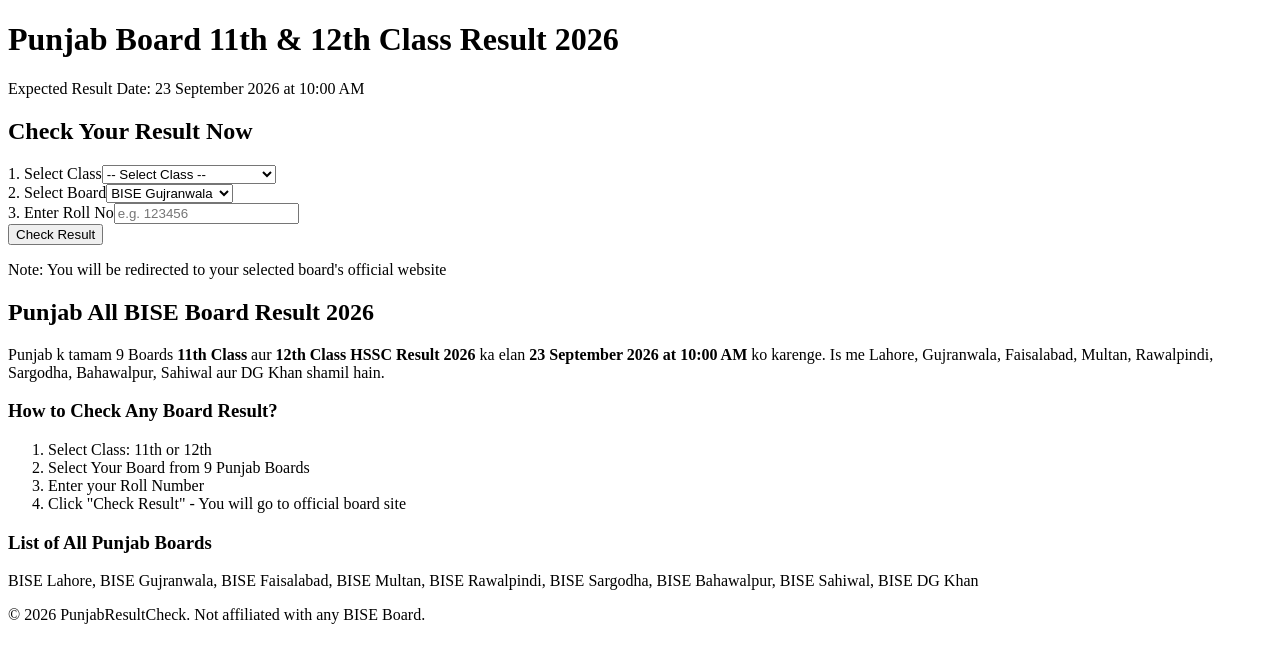
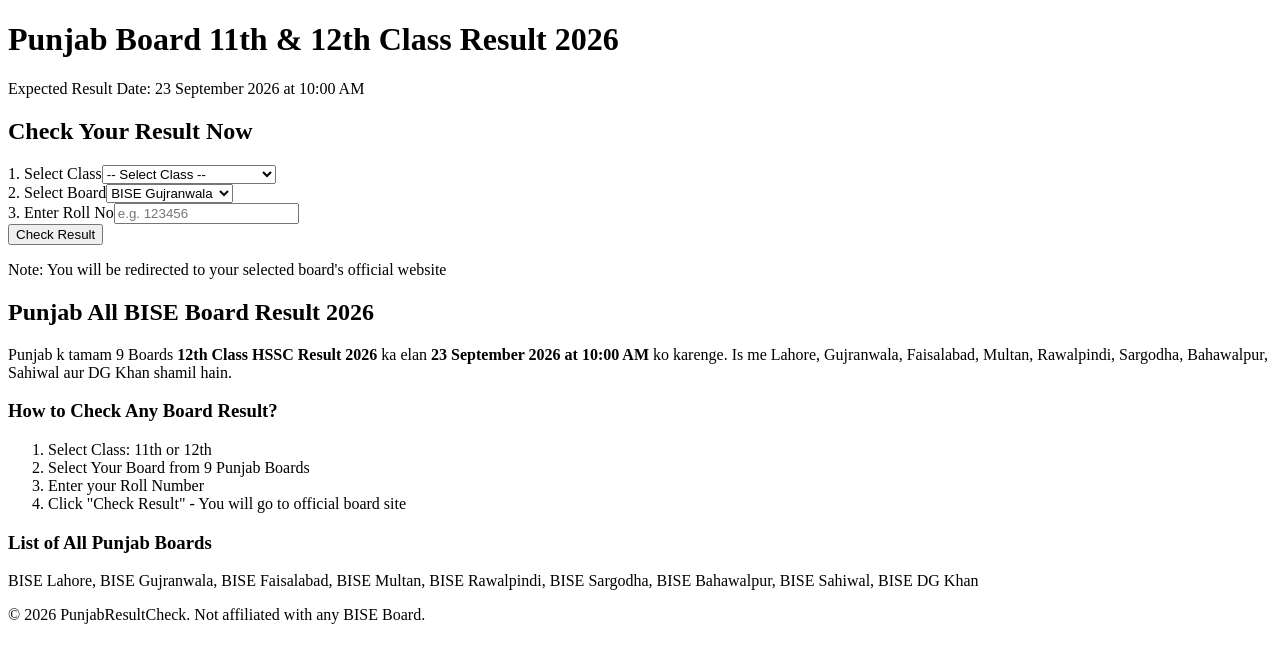
Before and after one commit to jerryjerry0622797-boop/Punjab-board-result-2026, a Next.js app: page / in a window 1280 px wide. Shown: the top 662 px of the page. Built offline with nearby package versions, Linux system fonts and the light colour scheme.

Commit message:
Update page.js

```diff
--- a/app/page.js
+++ b/app/page.js
@@ -52,7 +52,11 @@ const [selectedBoard, setSelecedBoard] = useState('');
 
           <div className="mb-4">
             <label className="font-bold text-gray-700 block mb-1">2. Select Board</label>
-            <select name="board" required className="w-full p-3 border-gray-300 rounded-md focus:ring-2 focus:ring-blue-500 focus:outline-none">
+        <select
+        defaultValue=""
+          onChange={(e) => setSelectedBoard(e.target.value)}
+            required
+              className="w-full p-3 border border-gray-300 rounded-md focus:ring-2 focus:ring-blue-500">
               <option>BISE Gujranwala</option>
               <option>BISE Lahore</option>
               <option>BISE Faisalabad</option>
@@ -90,7 +94,7 @@ const [selectedBoard, setSelecedBoard] = useState('');
       <article className="max-w-3xl mx-auto bg-white p-6 rounded-lg shadow-md">
         <h2 className="text-2xl font-bold mb-3 text-blue-700">Punjab All BISE Board Result 2026</h2>
         <p className="mb-4 text-gray-700">
-          Punjab k tamam 9 Boards <b>11th Class</b> aur <b>12th Class HSSC Result 2026</b> ka elan
+          Punjab k tamam 9 Boards <b>12th Class HSSC Result 2026</b> ka elan
           <b> 23 September 2026 at 10:00 AM</b> ko karenge. Is me Lahore, Gujranwala, Faisalabad, Multan,
           Rawalpindi, Sargodha, Bahawalpur, Sahiwal aur DG Khan shamil hain.
         </p>
```
